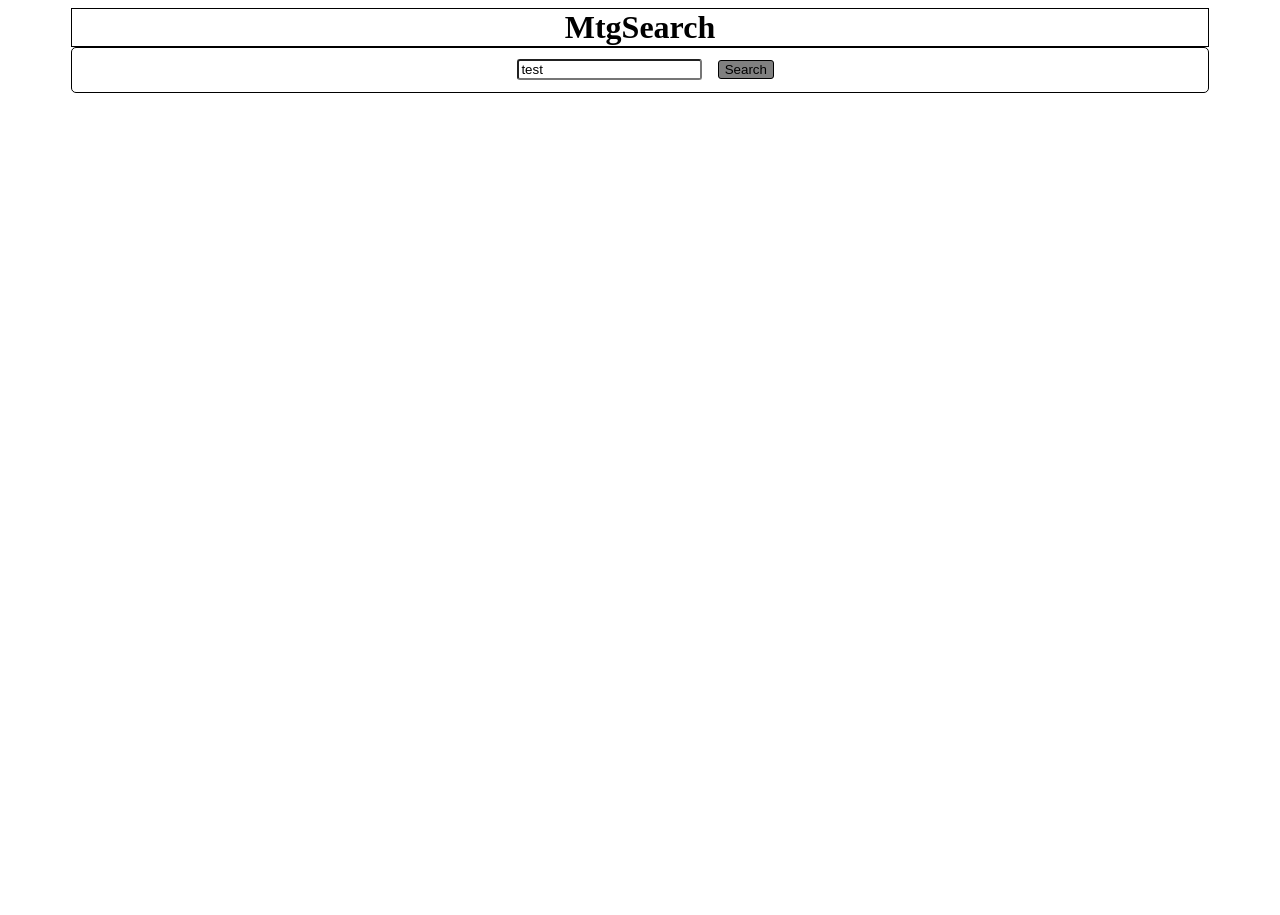
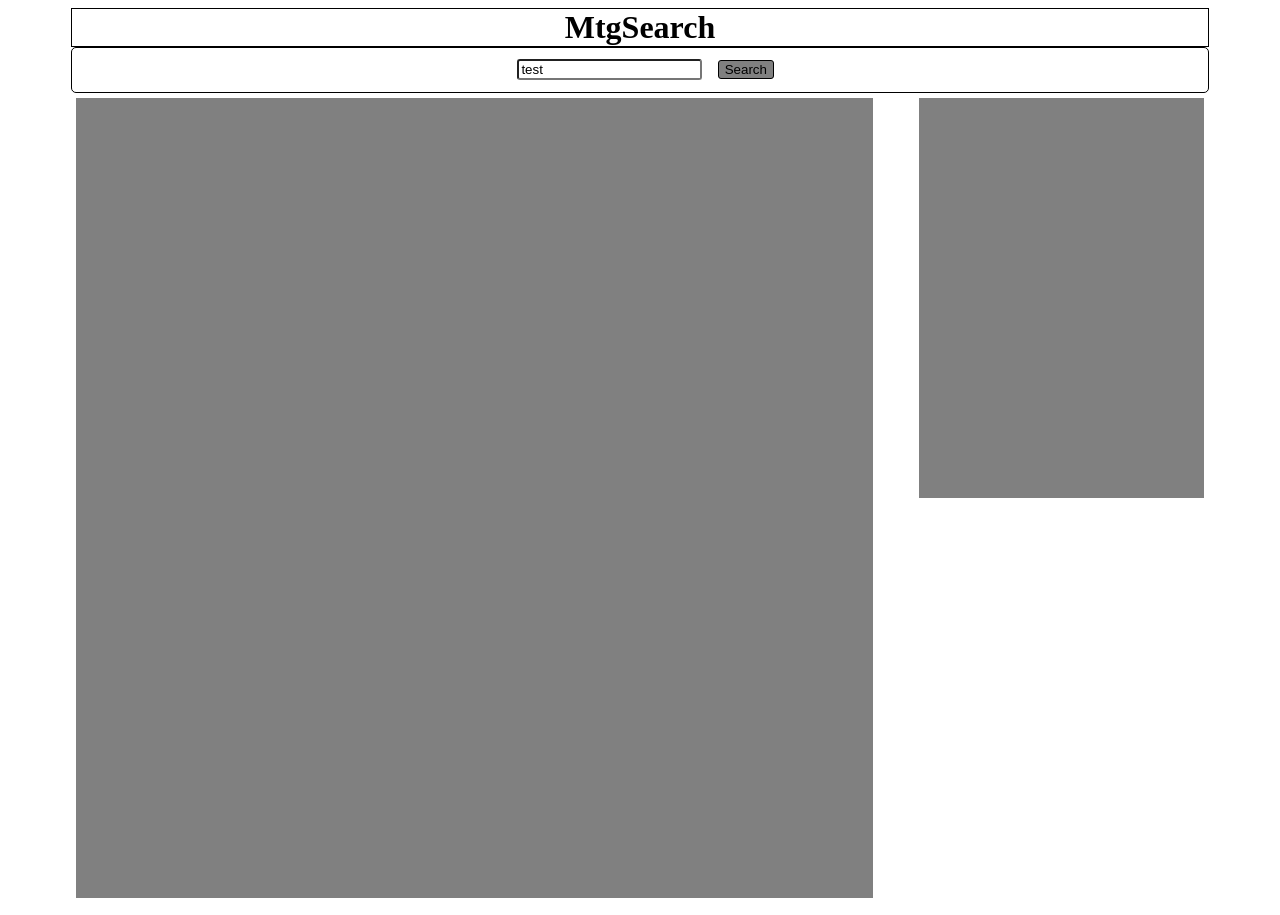
Before and after one commit to Amlan02/MtgSearch, a PHP site: page / in a window 1280 px wide. Before the commit the page ends 93 px from the top, so only its background shows below. Run offline with PHP 8.4, Linux system fonts and the light colour scheme.

Commit message:
css changes

```diff
--- a/css/styles.css
+++ b/css/styles.css
@@ -42,10 +42,27 @@
   border-radius: 3px;
 }
 
+.wrapper {
+  width: 70%;
+  height: 800px;
+  display: inline-block;
+  background-color: grey;
+  margin: 5px;
+}
+
+#decklist {
+  background-color: grey;
+  float: right;
+  height: 400px;
+  width: 25%;
+  display: inline-block;
+  margin: 5px;
+}
+
 #resultsContainer {
   display: grid;
   text-align: center;
-  grid-template-columns: auto auto auto auto;
+  grid-template-columns: auto auto auto;
   grid-column-gap: 2px;
   grid-row-gap: 2px;
 }
@@ -94,6 +111,20 @@
   margin: 0 auto;
 }
 
+.add {
+  width: 50px;
+  height: 50px;
+}
+
+.plus {
+  font-size: 50px;
+}
+
+.plus:hover {
+  cursor: pointer;
+}
+
+
 .SresultI:hover .info {
   visibility: visible;
 }
--- a/index.html
+++ b/index.html
@@ -16,6 +16,7 @@
 
     <div class='container'>
 
+
         <div id='formContainer'>
           <form id='searchForm'>
             <input id='input' type='text' name='input' value='test'></input>
@@ -23,8 +24,13 @@
           </form>
         </div>
 
+
+      <div class='wrapper'>
         <div id='resultsContainer'>
-        <div id='textbox'></div>
+        </div>
+      </div>
+
+      <div id='decklist'>
       </div>
 
     </div>
--- a/javascript/main.js
+++ b/javascript/main.js
@@ -43,6 +43,7 @@ form.onsubmit = function cardSearch() {
                                       ${cardName}<br>
                                       ${cardPrice}
                                     </p>
+                                    <div class='add' onclick='add(${cardName})'><p class='plus'>+</p></div>
                                   </div>
                                 </div>
                               </div>`;
@@ -57,4 +58,8 @@ form.onsubmit = function cardSearch() {
   return false;
 }
 
+function add(c) {
+ console.log(c);
+}
+
 document.getElementsByClassName('SresultI')
```
Lines whose indentation alone changed are shown as unchanged.
